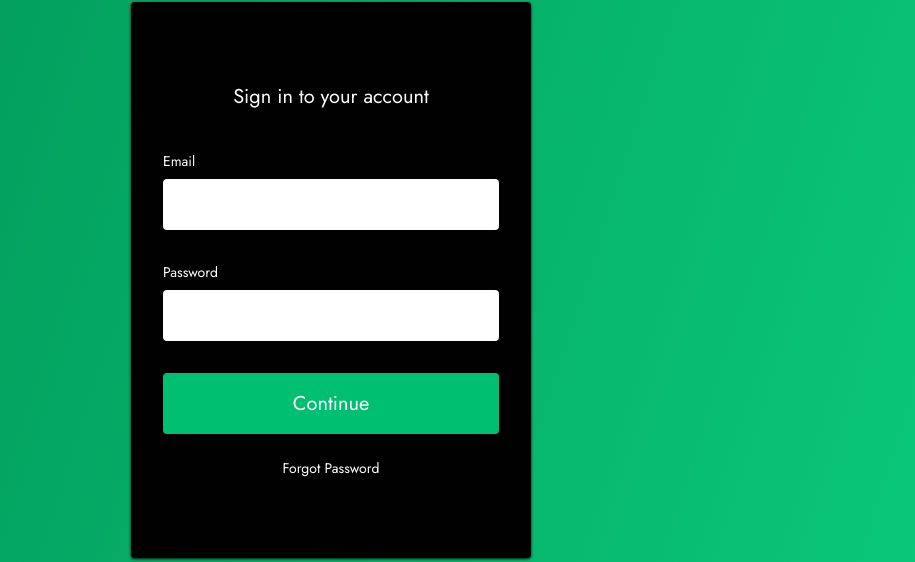
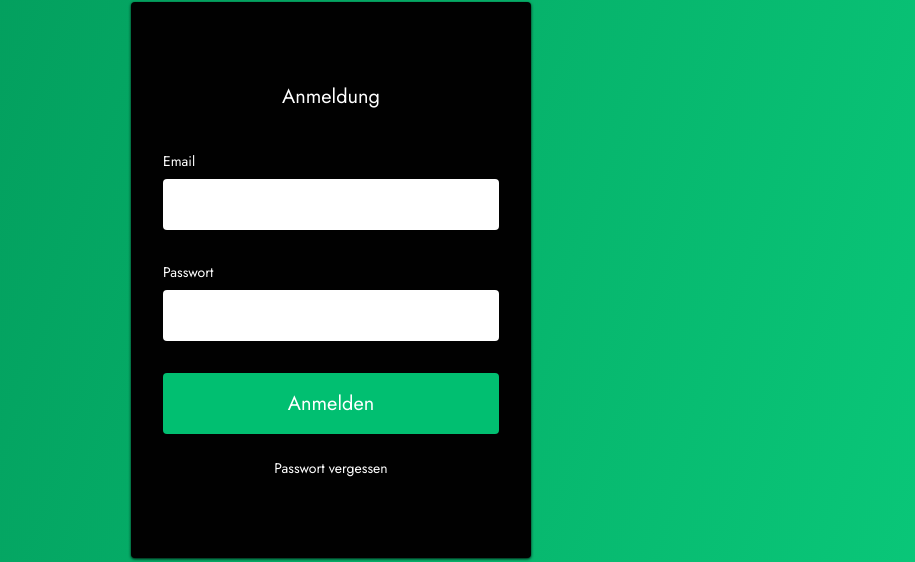
Before and after one commit to Saboosta98/hydra, a React (Create React App) app: page /signin in a window 1280 px wide. Shown: the part 183-745 px from the top of the page, without its empty margins (309-1224 px from the left). Built offline with nearby package versions, Linux system fonts and the light colour scheme.

Commit message:
Add files via upload

```diff
--- a/src/components/Signin/index.js
+++ b/src/components/Signin/index.js
@@ -19,13 +19,13 @@ const SignIn = () => {
                 <Icon to="/">React SPA</Icon>
                 <FormContent>
                     <Form action="#">
-                        <FormH1>Sign in to your account</FormH1>
+                        <FormH1>Anmeldung</FormH1>
                         <FormLabel htmlFor='for'>Email</FormLabel>
                         <FormInput type='email' required />
-                        <FormLabel htmlFor='for'>Password</FormLabel>
+                        <FormLabel htmlFor='for'>Passwort</FormLabel>
                         <FormInput type='password' required />
-                        <FormButton type='submit'>Continue</FormButton>
-                        <Text>Forgot Password</Text>
+                        <FormButton type='submit'>Anmelden</FormButton>
+                        <Text>Passwort vergessen</Text>
                     </Form>
                 </FormContent>
             </FormWrap>
```
